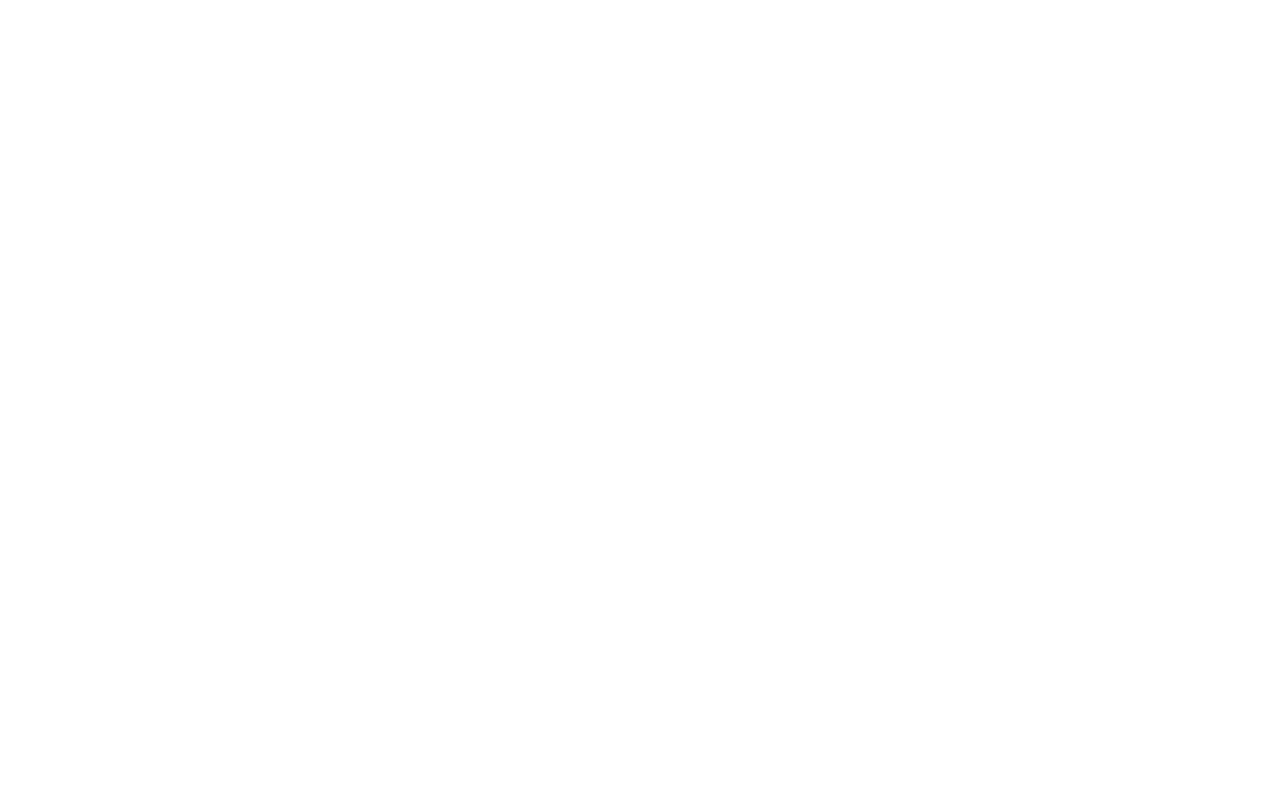
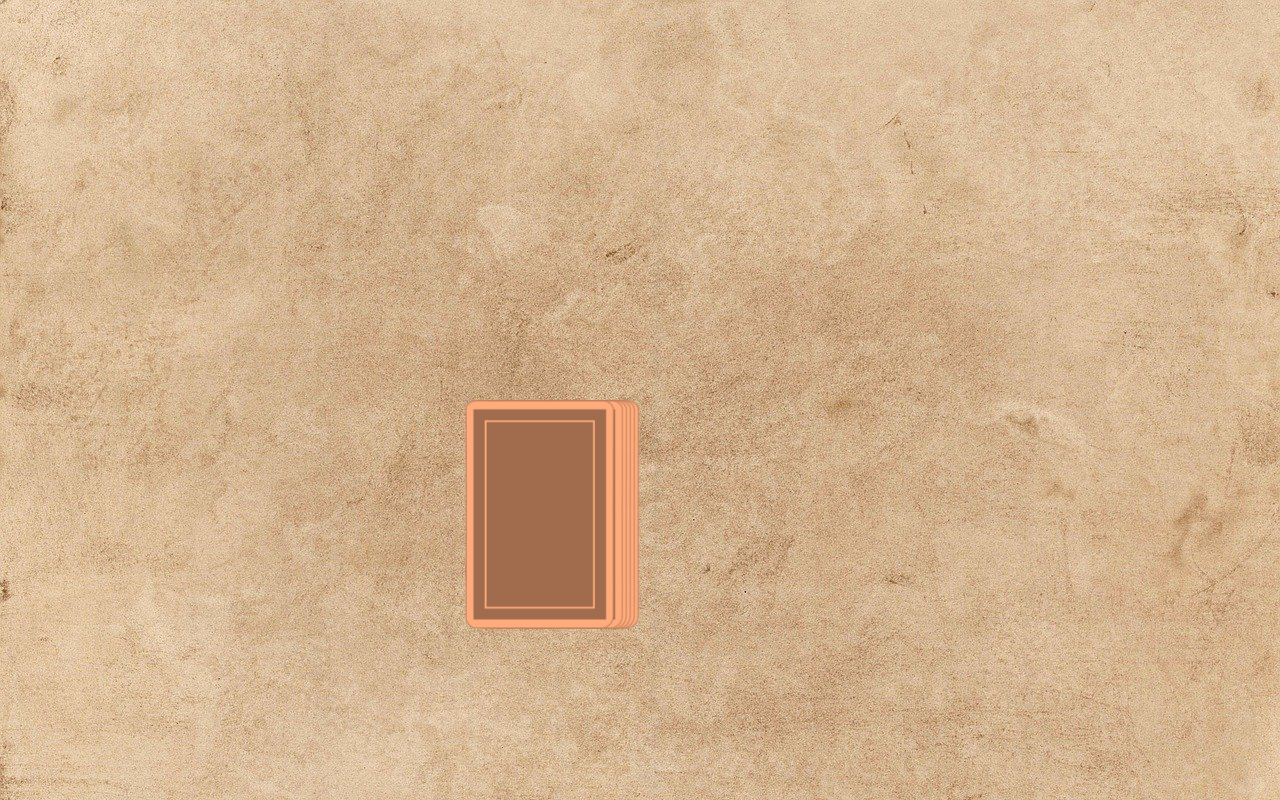
Before and after one commit to MaxKraemer/Ring-of-Fire, an Angular app: page /game in a window 1280 px wide. Before the commit this address led to /. Built offline with nearby package versions, Linux system fonts and the light colour scheme.

Commit message:
card animation js/css

```diff
--- a/src/app/app-routing.module.ts
+++ b/src/app/app-routing.module.ts
@@ -1,10 +1,12 @@
 import { NgModule } from '@angular/core';
 import { RouterModule, Routes } from '@angular/router';
+import { GameComponent } from './game/game.component';
 import { StartScreenComponent } from './start-screen/start-screen.component';
 
 const routes: Routes = [
 
   { path: '', component: StartScreenComponent },
+  { path: 'game', component: GameComponent }
 ];
 
 @NgModule({
--- a/src/app/app.module.ts
+++ b/src/app/app.module.ts
@@ -4,11 +4,13 @@ import { BrowserModule } from '@angular/platform-browser';
 import { AppRoutingModule } from './app-routing.module';
 import { AppComponent } from './app.component';
 import { StartScreenComponent } from './start-screen/start-screen.component';
+import { GameComponent } from './game/game.component';
 
 @NgModule({
   declarations: [
     AppComponent,
-    StartScreenComponent
+    StartScreenComponent,
+    GameComponent
   ],
   imports: [
     BrowserModule,
--- /dev/null
+++ b/src/app/game/game.component.html
@@ -0,0 +1,11 @@
+<div class="game-field">
+
+    <div class="card-stack">
+
+    <img [ngStyle]="{'right.px' : i * 4}" *ngFor="let c of [0,1,2,3,5]; let i = index;"
+    src="assets/img/cards/card_cover.png">
+    <img (click)="pickCard()" class="top-card" style="right: 25px" src="assets/img/cards/card_cover.png">
+    <img (click)="pickCard()" *ngIf="pickCardAnimation" [class.pick-card]="pickCardAnimation" class="pick-card" style="right: 25px" src="assets/img/cards/clubs_1.png">
+</div>
+
+</div>
--- /dev/null
+++ b/src/app/game/game.component.scss
@@ -0,0 +1,65 @@
+.game-field{
+
+    width: 100vw;
+    height: 100vh;
+    max-width: 100%;
+    background-image: url('/assets/img/background.jpg');
+    display: flex;
+    justify-content: center;
+    align-items: center;
+}
+
+.card-stack {
+
+    position: relative;
+
+    img{
+
+        position: absolute;
+        width: 150px;
+    }
+}
+
+.top-card {
+
+    cursor: pointer;
+
+    transition: all 200ms ease-in-out;
+
+    &:hover {
+
+        transform: scale(1.1) translateY(-10px);
+    }
+}
+
+.pick-card {
+
+    animation: pick-card-animation 1s ease-in-out;
+    transform: scale(1) translateX(200px) translateY(-150px) rotate(-30deg);
+}
+
+@keyframes pick-card-animation {
+
+    0%{
+
+        transform: scale(1);
+
+    }
+    20%{
+
+        transform: scale(1.4);
+
+    }
+    50%{
+
+        transform: scale(1.4);
+
+
+    }
+    100%{
+
+        transform: scale(1) translateX(200px) translateY(-150px) rotate(-30deg);
+
+
+    }
+}
--- /dev/null
+++ b/src/app/game/game.component.ts
@@ -0,0 +1,23 @@
+import { Component, OnInit } from '@angular/core';
+
+@Component({
+  selector: 'app-game',
+  templateUrl: './game.component.html',
+  styleUrls: ['./game.component.scss']
+})
+export class GameComponent implements OnInit {
+
+  pickCardAnimation= false;
+
+  constructor() { }
+
+  ngOnInit(): void {
+  }
+
+  pickCard(){
+
+    this.pickCardAnimation = true;
+
+  }
+
+}
--- a/src/app/start-screen/start-screen.component.html
+++ b/src/app/start-screen/start-screen.component.html
@@ -5,7 +5,7 @@
         <img src="assets/img/startScreen.jpg">
         <div class="startField">
             <h1>Ring of Fire</h1>
-            <button>START GAME</button>
+            <button (click)="newGame()" >START GAME</button>
         </div>
 
     </div>
--- a/src/app/start-screen/start-screen.component.ts
+++ b/src/app/start-screen/start-screen.component.ts
@@ -1,4 +1,5 @@
 import { Component, OnInit } from '@angular/core';
+import { Router } from '@angular/router';
 
 @Component({
   selector: 'app-start-screen',
@@ -7,9 +8,16 @@ import { Component, OnInit } from '@angular/core';
 })
 export class StartScreenComponent implements OnInit {
 
-  constructor() { }
+  constructor(private router: Router) { }
 
   ngOnInit(): void {
   }
+  //function start Game
+  newGame(){
+
+    this.router.navigateByUrl('/game');
+
+
+  }
 
 }
```
Also changed, not shown: 1 other file (tests, documents, lock files or other folders).
